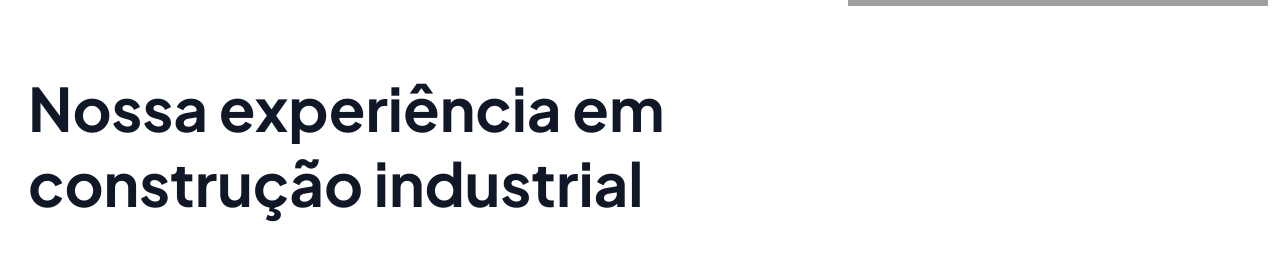
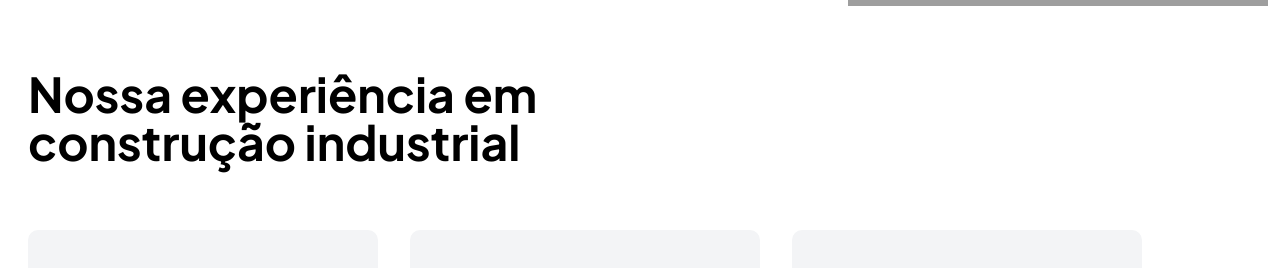
Before and after one commit to julioceno/caltech, a Next.js app: page / in a window 1280 px wide. Shown: the part 650-918 px from the top of the page. Built offline with nearby package versions, Linux system fonts and the light colour scheme; grey boxes are pictures that could not be loaded.

Commit message:
feat: make subtitle optional in SectionHeading component and update ServicesSection to use it

```diff
--- a/app/components/SectionHeading.tsx
+++ b/app/components/SectionHeading.tsx
@@ -2,7 +2,7 @@ import React from 'react';
 
 interface SectionHeadingProps {
     title: string;
-    subtitle: string;
+    subtitle?: string;
 }
 
 const SectionHeading: React.FC<SectionHeadingProps> = ({ title, subtitle }) => {
@@ -11,9 +11,11 @@ const SectionHeading: React.FC<SectionHeadingProps> = ({ title, subtitle }) => {
             <h2 className="text-3xl sm:text-4xl md:text-5xl lg:text-5xl font-bold text-primary">
                 {title}
             </h2>
-            <p className="text-base sm:text-lg text-gray-600 font-inter leading-relaxed">
-                {subtitle}
-            </p>
+            {subtitle && (
+                <p className="text-base sm:text-lg text-gray-600 font-inter leading-relaxed">
+                    {subtitle}
+                </p>
+            )}
         </div>
     );
 };
--- a/app/components/ServicesSection.tsx
+++ b/app/components/ServicesSection.tsx
@@ -25,11 +25,8 @@ export default function ServicesSection() {
     return (
         <section className="py-16 px-4 bg-white">
             <div className="max-w-7xl mx-auto">
-                <div className="mb-16">
-                    <h2 className="text-4xl md:text-5xl lg:text-6xl font-bold text-gray-900 leading-tight">
-                        Nossa experiência em<br />
-                        <span className="block">construção industrial</span>
-                    </h2>
+                <div className="mb-16 md:max-w-xl">
+                    <SectionHeading title="Nossa experiência em construção industrial" />
                 </div>
 
                 <div className="flex flex-col md:flex-row gap-8 justify-start items-center md:items-stretch flex-wrap">
```
